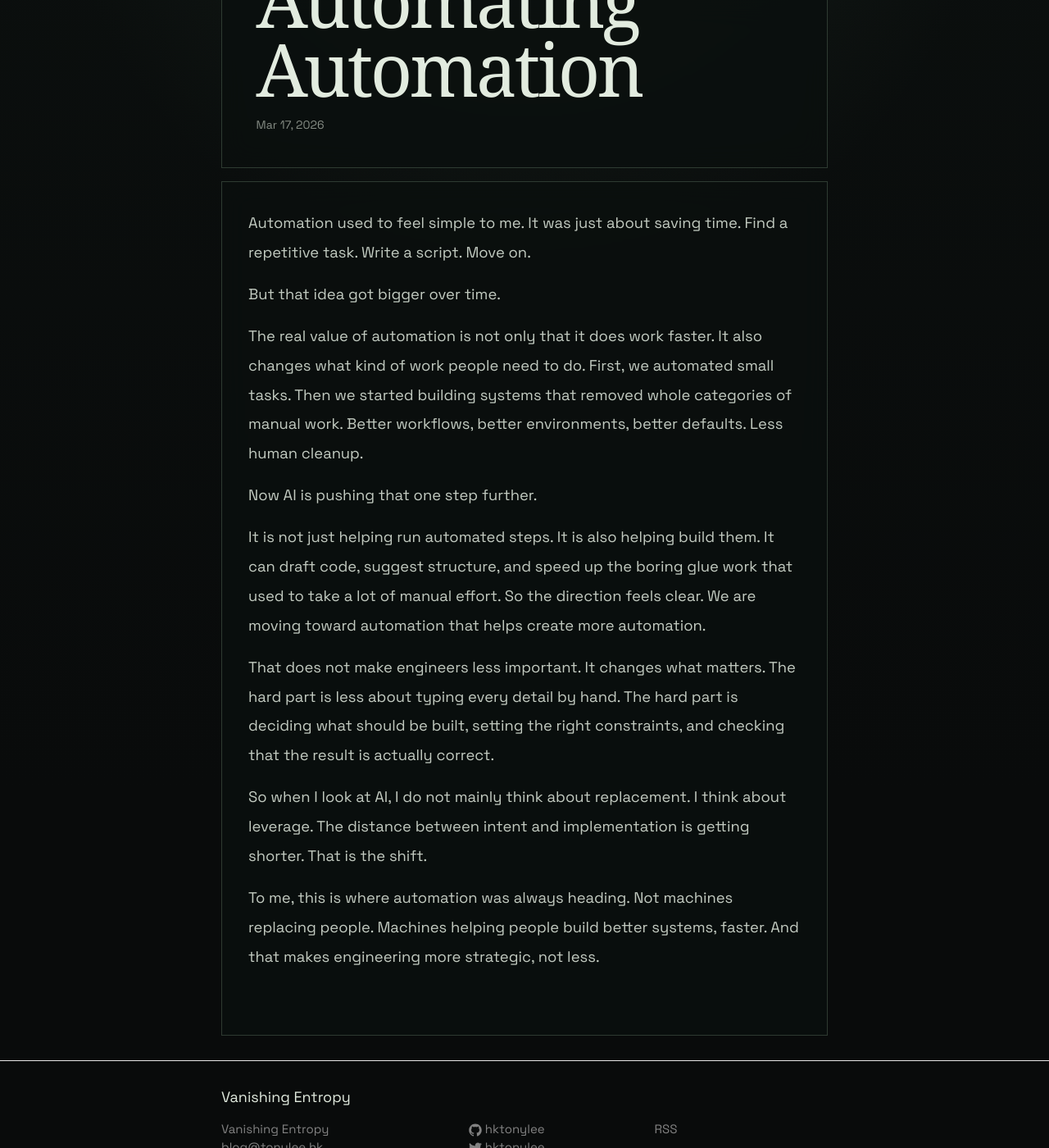
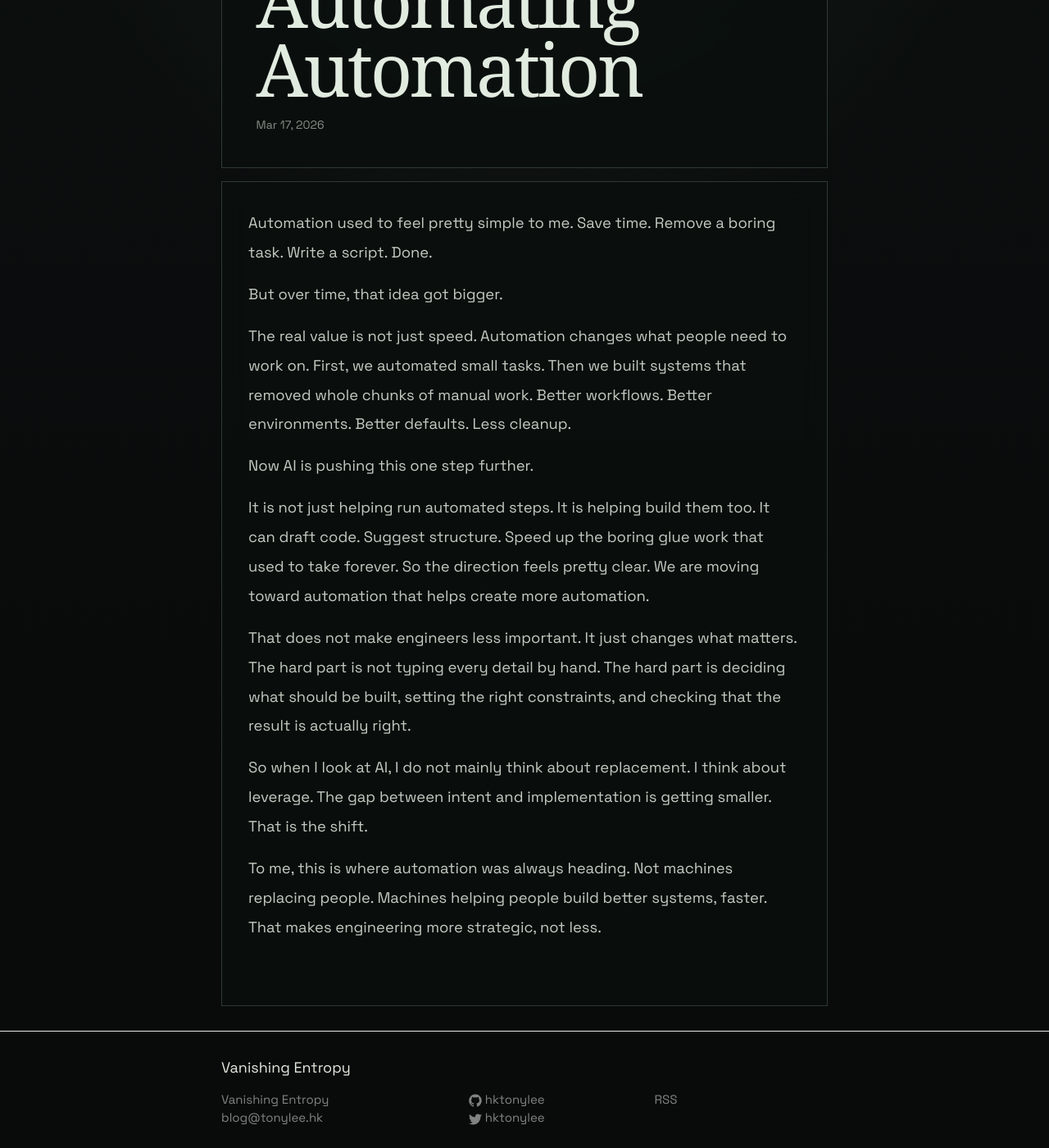
Before and after one commit to hktonylee/hktonylee.github.io, a Jekyll site: the page built from _posts/2026-03-17-automating-automation.md, in a window 1280 px wide and 1400 px high, scrolled down 228 px. Shown: the whole window at 82% size. Built offline with Jekyll 4.4.1, drawn with Linux system fonts in a browser that asks for light colours; some web fonts are replaced.

Commit message:
Update Automating Automation blog post
- Rephrase sentences for clarity and brevity
- Adjust wording to improve flow and readability
- Minor style tweaks, no functional changes

```diff
--- a/_posts/2026-03-17-automating-automation.md
+++ b/_posts/2026-03-17-automating-automation.md
@@ -3,18 +3,18 @@ layout: post
 title: Automating Automation
 date: 2026-03-17 10:50 -0700
 ---
-Automation used to feel simple to me. It was just about saving time. Find a repetitive task. Write a script. Move on.
+Automation used to feel pretty simple to me. Save time. Remove a boring task. Write a script. Done.
 
-But that idea got bigger over time.
+But over time, that idea got bigger.
 
-The real value of automation is not only that it does work faster. It also changes what kind of work people need to do. First, we automated small tasks. Then we started building systems that removed whole categories of manual work. Better workflows, better environments, better defaults. Less human cleanup.
+The real value is not just speed. Automation changes what people need to work on. First, we automated small tasks. Then we built systems that removed whole chunks of manual work. Better workflows. Better environments. Better defaults. Less cleanup.
 
-Now AI is pushing that one step further.
+Now AI is pushing this one step further.
 
-It is not just helping run automated steps. It is also helping build them. It can draft code, suggest structure, and speed up the boring glue work that used to take a lot of manual effort. So the direction feels clear. We are moving toward automation that helps create more automation.
+It is not just helping run automated steps. It is helping build them too. It can draft code. Suggest structure. Speed up the boring glue work that used to take forever. So the direction feels pretty clear. We are moving toward automation that helps create more automation.
 
-That does not make engineers less important. It changes what matters. The hard part is less about typing every detail by hand. The hard part is deciding what should be built, setting the right constraints, and checking that the result is actually correct.
+That does not make engineers less important. It just changes what matters. The hard part is not typing every detail by hand. The hard part is deciding what should be built, setting the right constraints, and checking that the result is actually right.
 
-So when I look at AI, I do not mainly think about replacement. I think about leverage. The distance between intent and implementation is getting shorter. That is the shift.
+So when I look at AI, I do not mainly think about replacement. I think about leverage. The gap between intent and implementation is getting smaller. That is the shift.
 
-To me, this is where automation was always heading. Not machines replacing people. Machines helping people build better systems, faster. And that makes engineering more strategic, not less.
+To me, this is where automation was always heading. Not machines replacing people. Machines helping people build better systems, faster. That makes engineering more strategic, not less.
```
